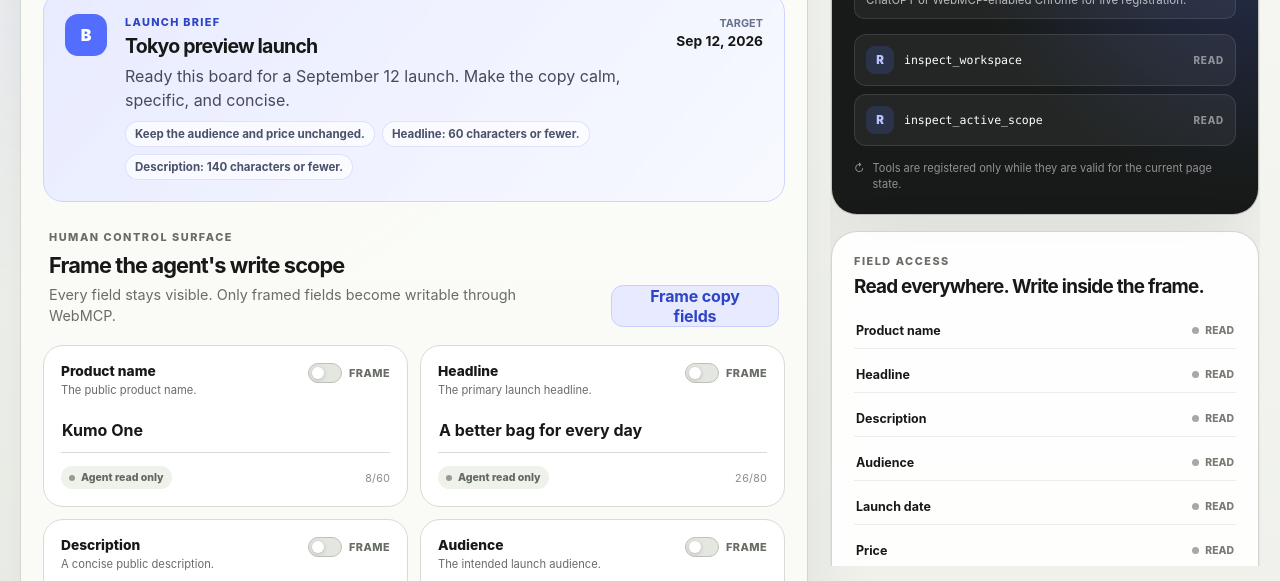
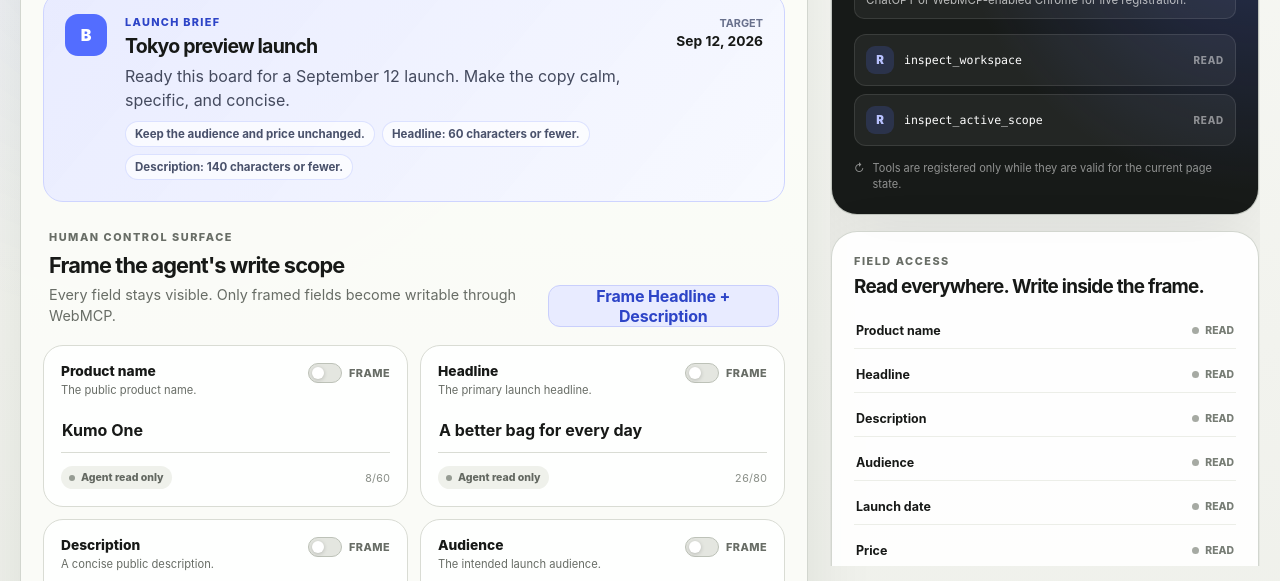
Before and after one commit to Yasuo984/scopebox, a website with bundled scripts: page index.html in a window 1280 px wide. Shown: the part 216-797 px from the top of the page. Built offline with nearby package versions, Linux system fonts and the light colour scheme.

Commit message:
Clarify framed field shortcut label
Replace the ambiguous “Frame copy fields” label with “Frame Headline + Description.”

UI text only; no capability or WebMCP behavior changes.

```diff
--- a/index.html
+++ b/index.html
@@ -71,7 +71,7 @@
                 </p>
               </div>
               <button class="button button-secondary" id="frame-copy-button" type="button">
-                Frame copy fields
+                Frame Headline + Description
               </button>
             </div>
 
```
